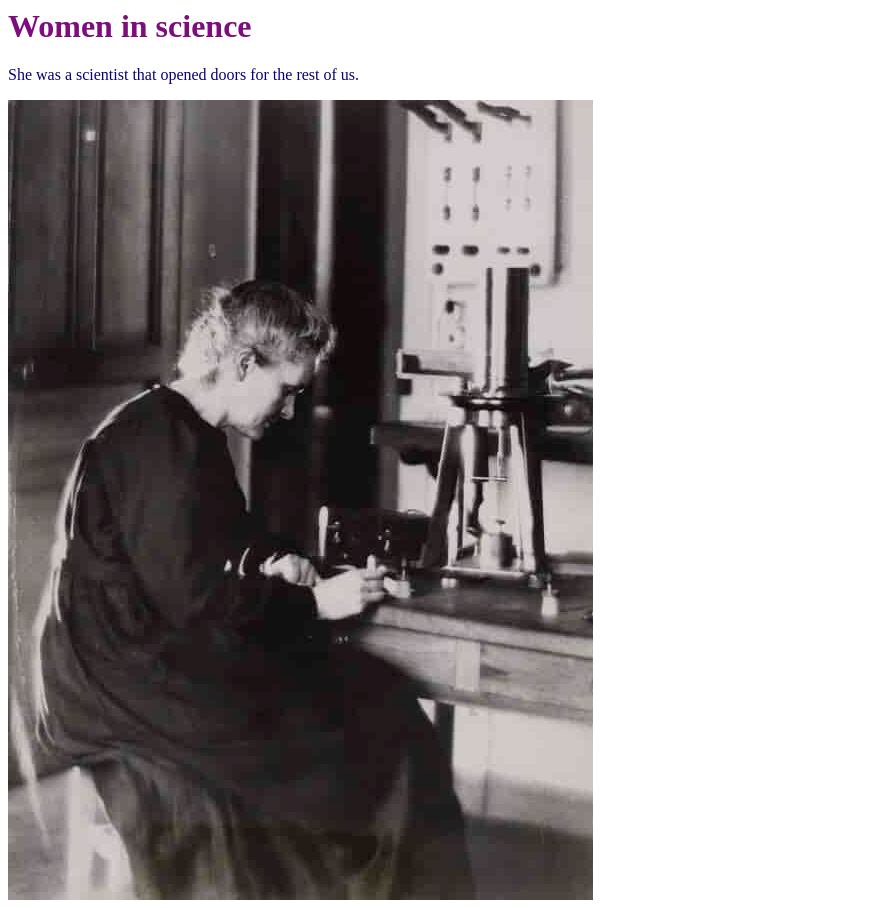
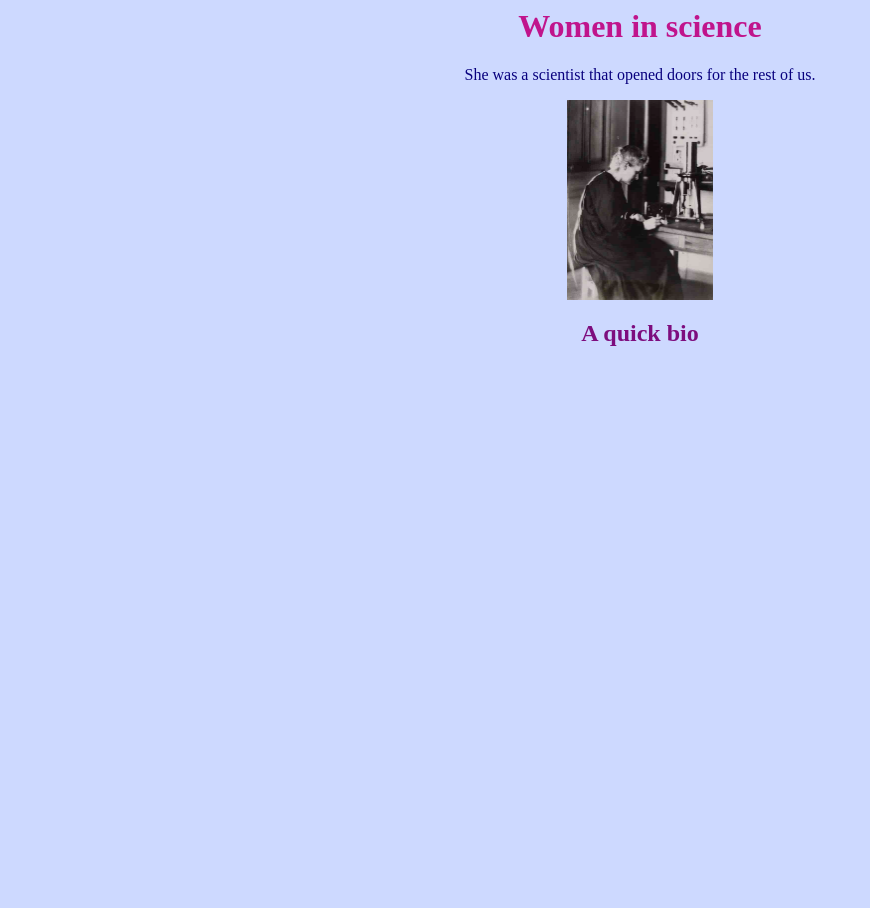
Before and after one commit to GotitaSanchez/gotitasanchez.github.io, a plain HTML site: page index.html in a window 1280 px wide. Shown: the whole page, without its empty margins (0-870 px from the left). After the commit the page ends 800 px from the top, so only its background shows below. Drawn offline with Linux system fonts and the light colour scheme.

Commit message:
center, bg
added style

```diff
--- a/css/estilo.css
+++ b/css/estilo.css
@@ -1,14 +1,30 @@
-<!DOCTYPE html>
-<html>
-<head>
-<style>
-body {background-color: powderblue;}
-h1   {color: #7d0d7e}
-p    {color: #08007e}
-</style>
-</head>
-<body>
 
+h1, h2
+{
+    color: #7d0d7e;
+    text-align: center;
+}
+p
+{
+    color: #08007e;
+    text-align: center;
+}
 
-</body>
-</html>
+body
+{
+    background-color:#cdd9ff;
+    text-align: center;
+}
+
+#title {
+    color: #c0148c;
+}
+
+#mariecurie {
+    height: 200px;
+    margin: 0 auto;
+}
+.big-header
+{
+
+}
--- a/index.html
+++ b/index.html
@@ -1,10 +1,13 @@
 <DOCTYPE html>
+<html>
     <head>
-       <h1>Women in science</h1>
-        <body>
+        <link rel= "stylesheet" href= "css/estilo.css">
+    </head>
+    <body>
+
+        <h1 id="title" class="big-header">Women in science</h1>
         <p>She was a scientist that opened doors for the rest of us.</p>
-            <img src="img/MarieCurie.jpg">
-
-        </body>
-    </head>
-    <link rel= "stylesheet" href= "css/estilo.css">
+        <img id="mariecurie" src="img/MarieCurie.jpg">
+        <h2>A quick bio</h2>
+    </body>
+</html>
```
